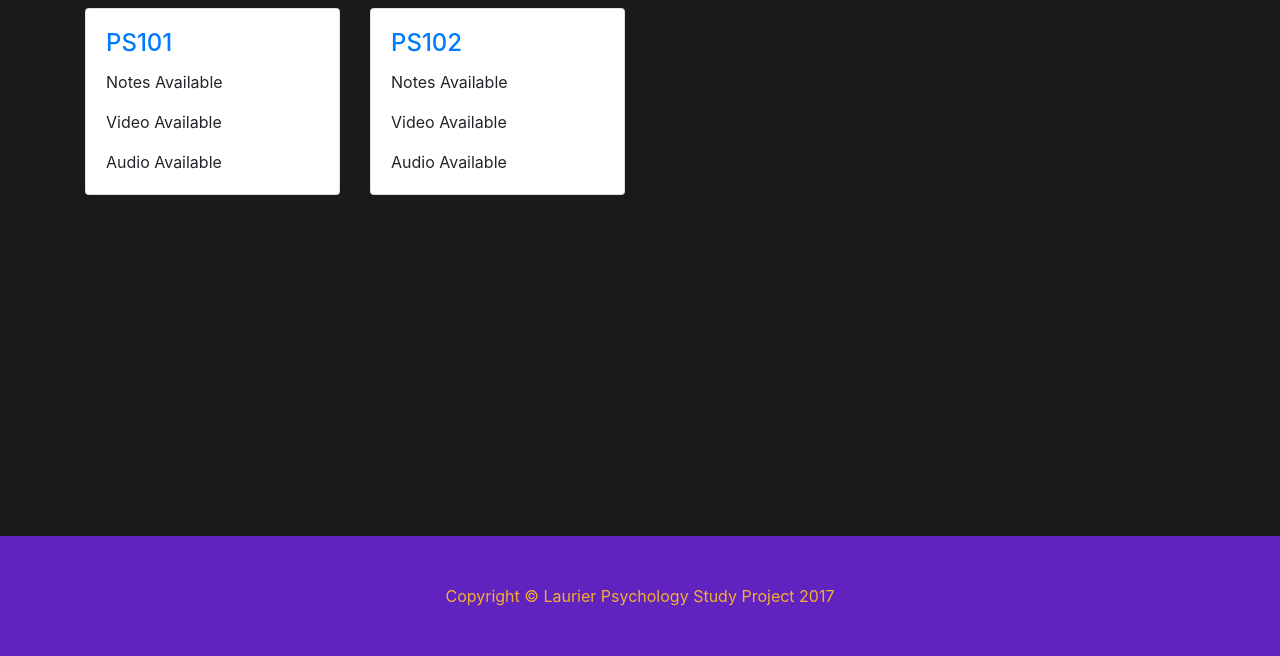
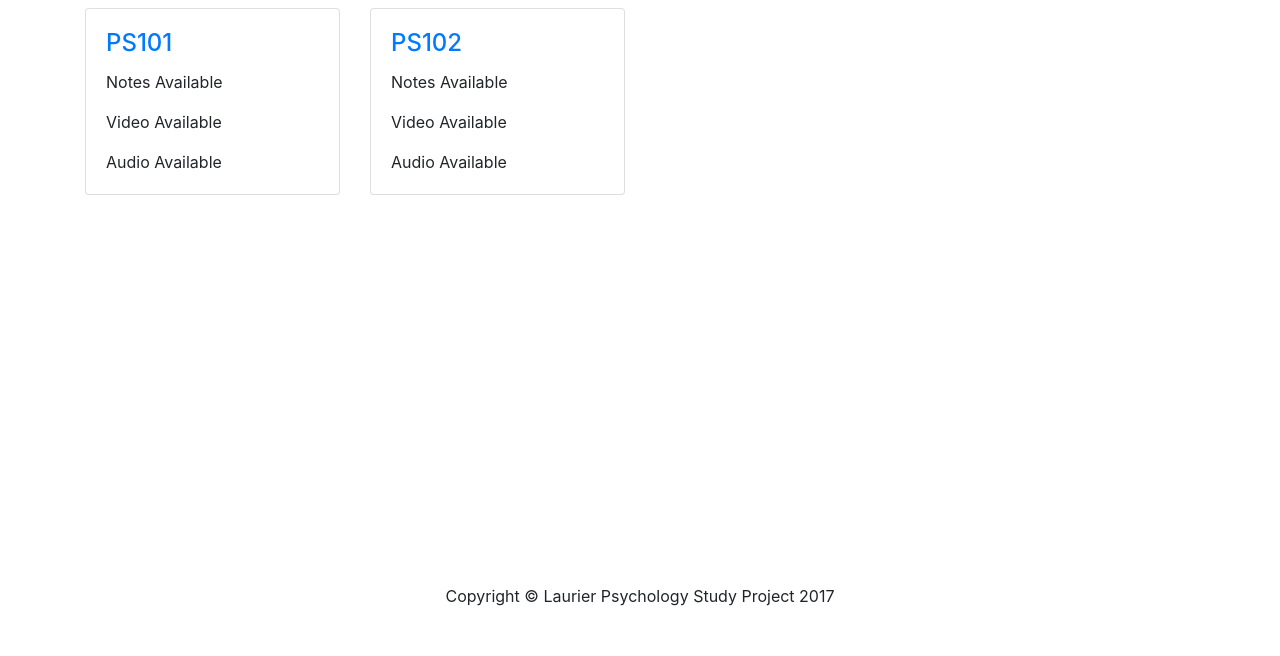
Before and after one commit to rexanz/Laurier-Psychology-Study, a website: page year1.html in a window 1280 px wide. Shown: the part 144-800 px from the top of the page. Drawn offline with Linux system fonts and the light colour scheme.

Commit message:
Add files via upload

```diff
--- a/css/4-col-portfolio.css
+++ b/css/4-col-portfolio.css
@@ -6,7 +6,6 @@
 
 body {
   padding-top: 54px;
-  background-color: #1a1a1a;
 }
 
 @media (min-width: 992px) {
@@ -22,12 +21,3 @@ body {
 .pagination {
   margin-bottom: 30px;
 }
-
-.bg-purple{
-  background-color: #6023c0;
-  color: #f3af32;
-}
-
-.text-color{
-  color: #f3af32;
-}
--- a/css/grayscale.css
+++ b/css/grayscale.css
@@ -9,7 +9,7 @@ body {
   width: 100%;
   height: 100%;
   color: white;
-  background-color: black; }
+  background-color: yellow; }
 
 html {
   width: 100%;
@@ -147,7 +147,7 @@ a {
 .download-section {
   color: white;
   background: url("../img/downloads-bg.jpg") no-repeat center center scroll;
-  background-color: black;
+  background-color: purple;
   -webkit-background-size: cover;
   -moz-background-size: cover;
   -o-background-size: cover;
@@ -174,11 +174,11 @@ a {
   border-radius: 0; }
 
 .btn-default {
-  color: #42DCA3;
+  color: purple;
   border: 1px solid #42DCA3;
   background-color: transparent; }
   .btn-default:focus, .btn-default:hover {
-    color: black;
+    color: purple;
     border: 1px solid #42DCA3;
     outline: none;
     background-color: #42DCA3; }
```
Also changed, not shown: css/grayscale.min.css.
